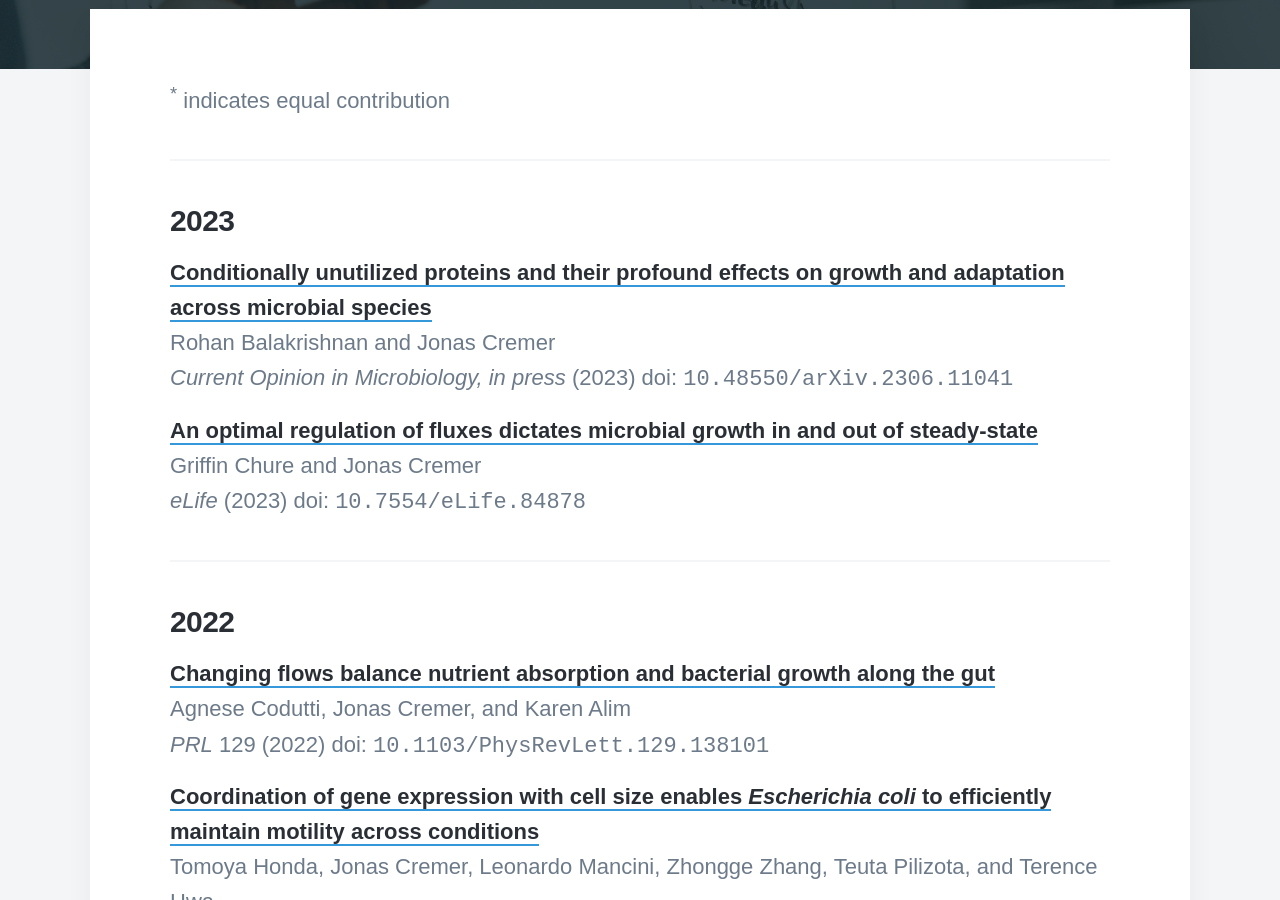
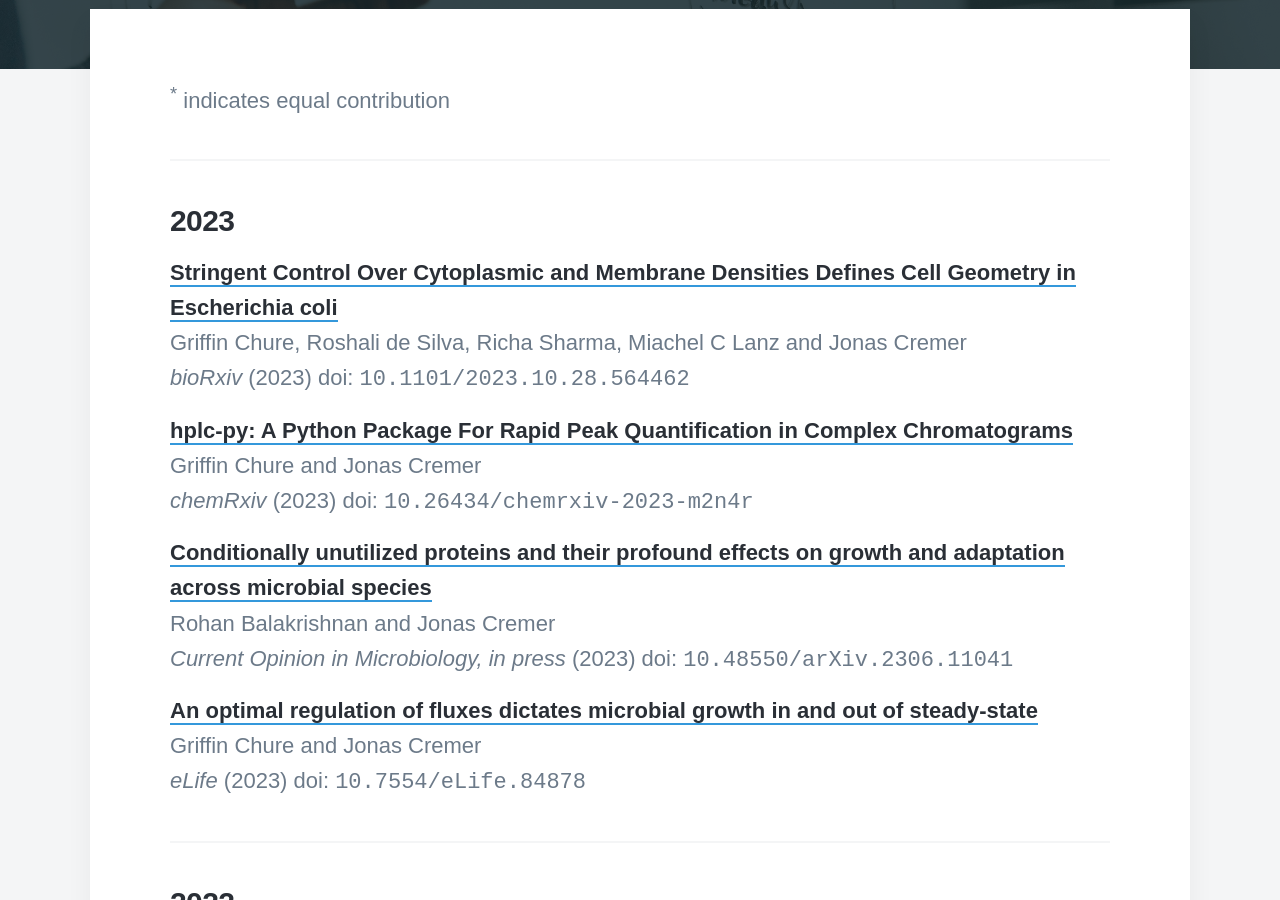
Before and after one commit to cremerlab/cremerlab.github.io, a Jekyll site: the page built from _pages/publications.md, in a window 1280 px wide and 900 px high, scrolled down 558 px. Built offline with Jekyll 4.4.1, drawn with Linux system fonts in a browser that asks for light colours; nearby versions of some CDN libraries; some web fonts are replaced.

Commit message:
Update publications.yml

```diff
--- a/_data/publications.yml
+++ b/_data/publications.yml
@@ -1,4 +1,14 @@
 2023:
+- title: >
+      Stringent Control Over Cytoplasmic and Membrane Densities Defines Cell Geometry in Escherichia coli
+  authors: Griffin Chure, Roshali de Silva, Richa Sharma, Miachel C Lanz and Jonas Cremer
+  journal: bioRxiv
+  doi: 10.1101/2023.10.28.564462
+- title: >
+      hplc-py: A Python Package For Rapid Peak Quantification in Complex Chromatograms
+  authors: Griffin Chure and Jonas Cremer
+  journal: chemRxiv
+  doi: 10.26434/chemrxiv-2023-m2n4r
 - title: >
       Conditionally unutilized proteins and their profound effects on growth and adaptation across microbial species
   authors: Rohan Balakrishnan and Jonas Cremer
```
